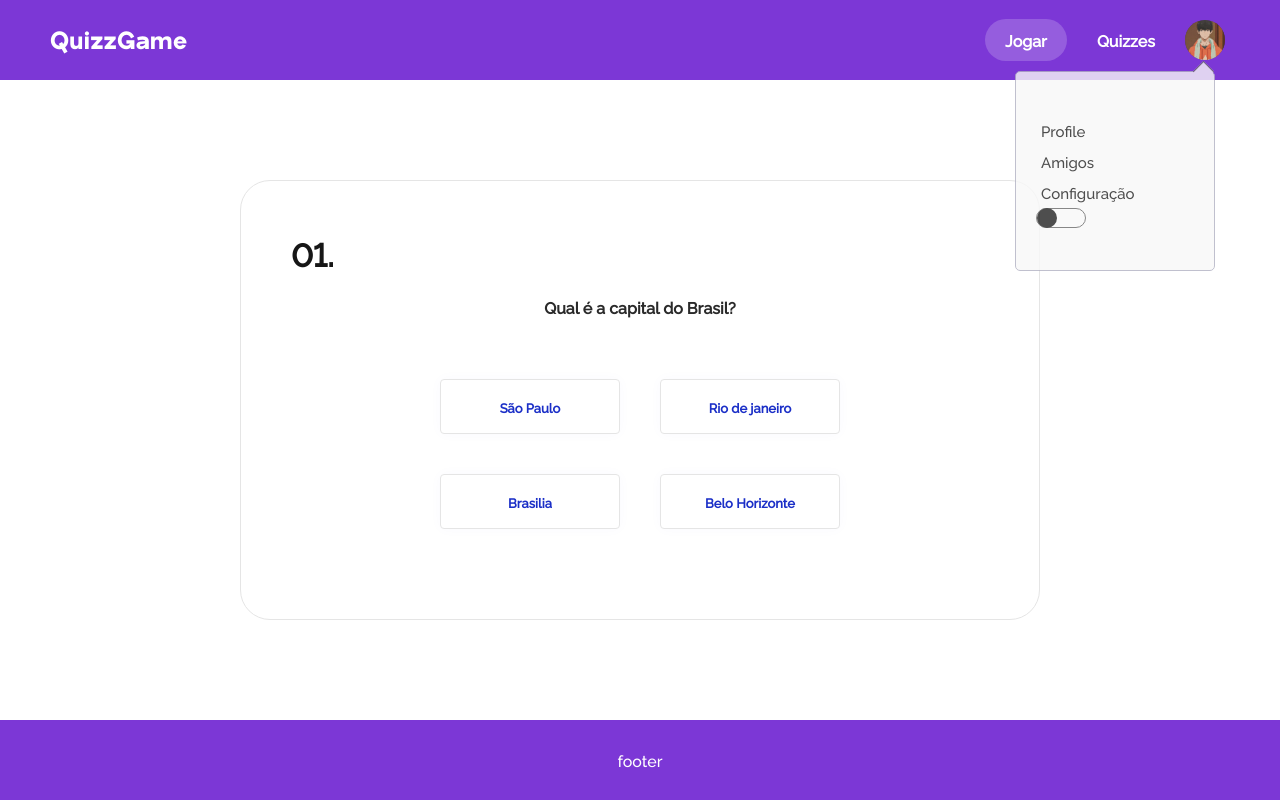
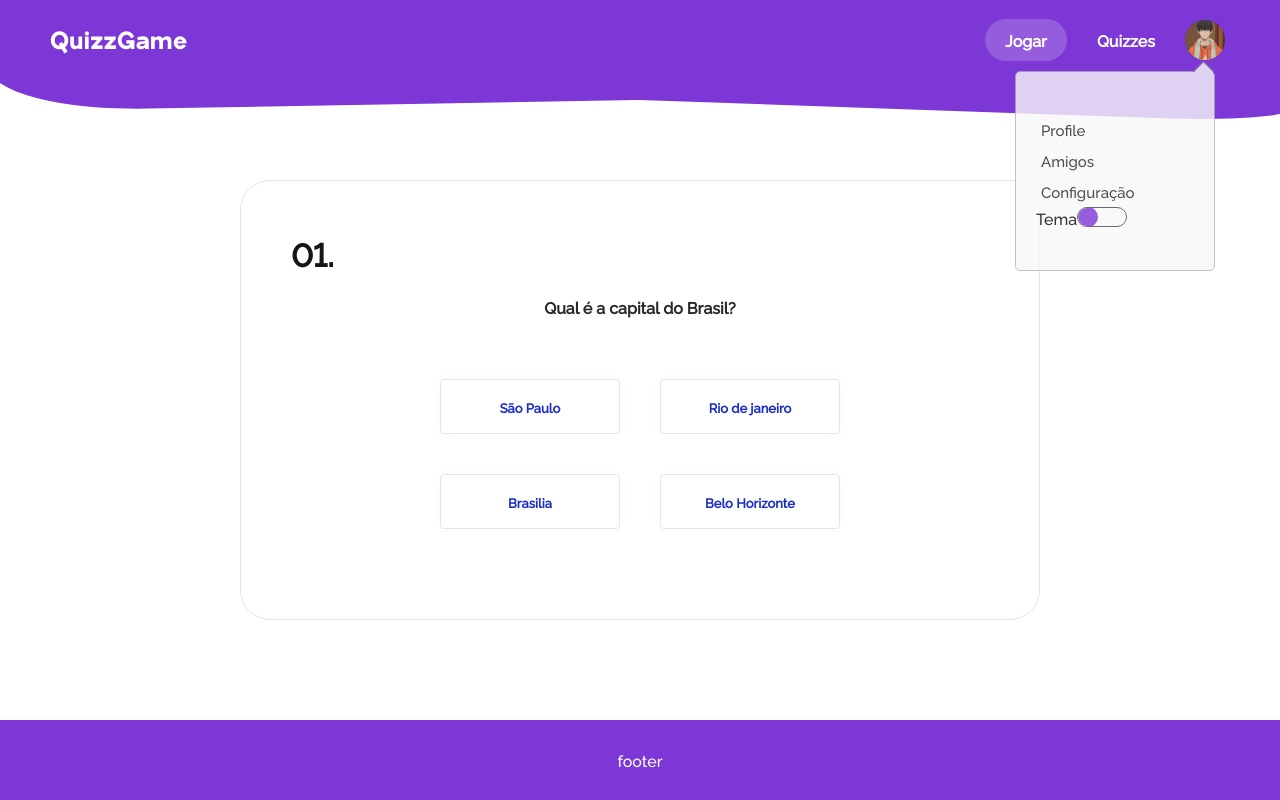
Before and after one commit to LuciLua/quizz, a website: page index.html in a window 1280 px wide. Both pictures are taken after a click on the item 1205 px from the left and 40 px from the top of the page. Drawn offline with Linux system fonts and the light colour scheme.

Commit message:
:cactus: tema and header border-radius

```diff
--- a/css/style.css
+++ b/css/style.css
@@ -10,6 +10,8 @@ body{
     width: 100%;
     min-height: 100vh;
     font-family: 'rawline500';
+
+    overflow: hidden;
 }
 
 footer, header{
@@ -46,6 +48,8 @@ header .menu{
 
     display: flex;
     position: relative;
+
+    z-index: 10;
 }
 
 @font-face {
@@ -360,18 +364,58 @@ header .menu .open .profileOpenned ul a{
 header .menu .open .toggleTheme{
     width: 50px;
     height: 20px;
-    border: 1px solid rgb(106, 106, 106);
+    border: 1px solid rgb(74, 67, 75);
     border-radius: 30px;
+    overflow: hidden;
 
     position: relative;
     display: flex;
     align-items: center;
+
+    cursor: pointer;
 }
 header .menu .open .toggleTheme .ballTheme{
     width: 20px;
     height: 20px;
 
     border-radius: 60%;
-    background-color: #222;
+    background-color: #7C37D6;
     position: relative;
 }
+
+header .menu .open .toggleTheme .left{
+    left: 0;
+    transition: 0.3s;
+}
+header .menu .open .toggleTheme .right{
+    left: 28px;
+    transition: 0.3s;
+}
+
+header .retangle{
+    width: calc(100% + 20px);
+    height: 100px;
+    background-color: #7C37D6;
+
+    position: absolute;
+
+    right: -10px;
+    top: 0;
+    z-index: 0;
+}
+
+header .retangle:nth-child(1){
+    transform: rotateZ(2deg);
+    background-color: #7C37D6;
+    z-index: 0;
+    border-radius: 10% 10% / 13% 13%;
+}
+header .retangle:nth-child(2){
+    border-radius: 30% 12% / 22% 43%;
+    transform: rotateZ(-1deg);
+}
+
+
+header .menu ul .open .tema{
+    display: flex;
+}
--- a/index.html
+++ b/index.html
@@ -10,6 +10,8 @@
 </head>
 <body>
     <header>
+        <div class="retangle"></div>
+        <div class="retangle"></div>
         <nav class="menu">
             <div class="logo"><h1>QuizzGame</h1></div>
             <ul>
@@ -22,8 +24,11 @@
                             <a href="li">Profile</a>
                             <a href="li">Amigos</a>
                             <a href="li">Configuração</a>
-                            <div class="toggleTheme">
-                                <div class="ballTheme"></div>
+                            <div class="tema">
+                                <p>Tema</p>
+                                <div class="toggleTheme" onclick="toggleTheme()">
+                                    <div class="ballTheme left"></div>
+                                </div>
                             </div>
                         </ul>
                     </div>
--- a/js/app.js
+++ b/js/app.js
@@ -15,3 +15,13 @@ function remove(a){
 
 var respostas = document.querySelectorAll(".resposta")
 respostas.forEach(e => e.addEventListener('click', () => active(e)))
+
+const toggleTheme = () => {
+    document.querySelector('.left').classList.toggle('right')
+
+    if(document.querySelector('.right')){
+        document.querySelector('main').style.background="#797979"
+    } else {
+        document.querySelector('main').style.background="#FFF"
+    }
+}
```
Also changed, not shown: package.json (added, +23 -0 lines), 1 other file.
